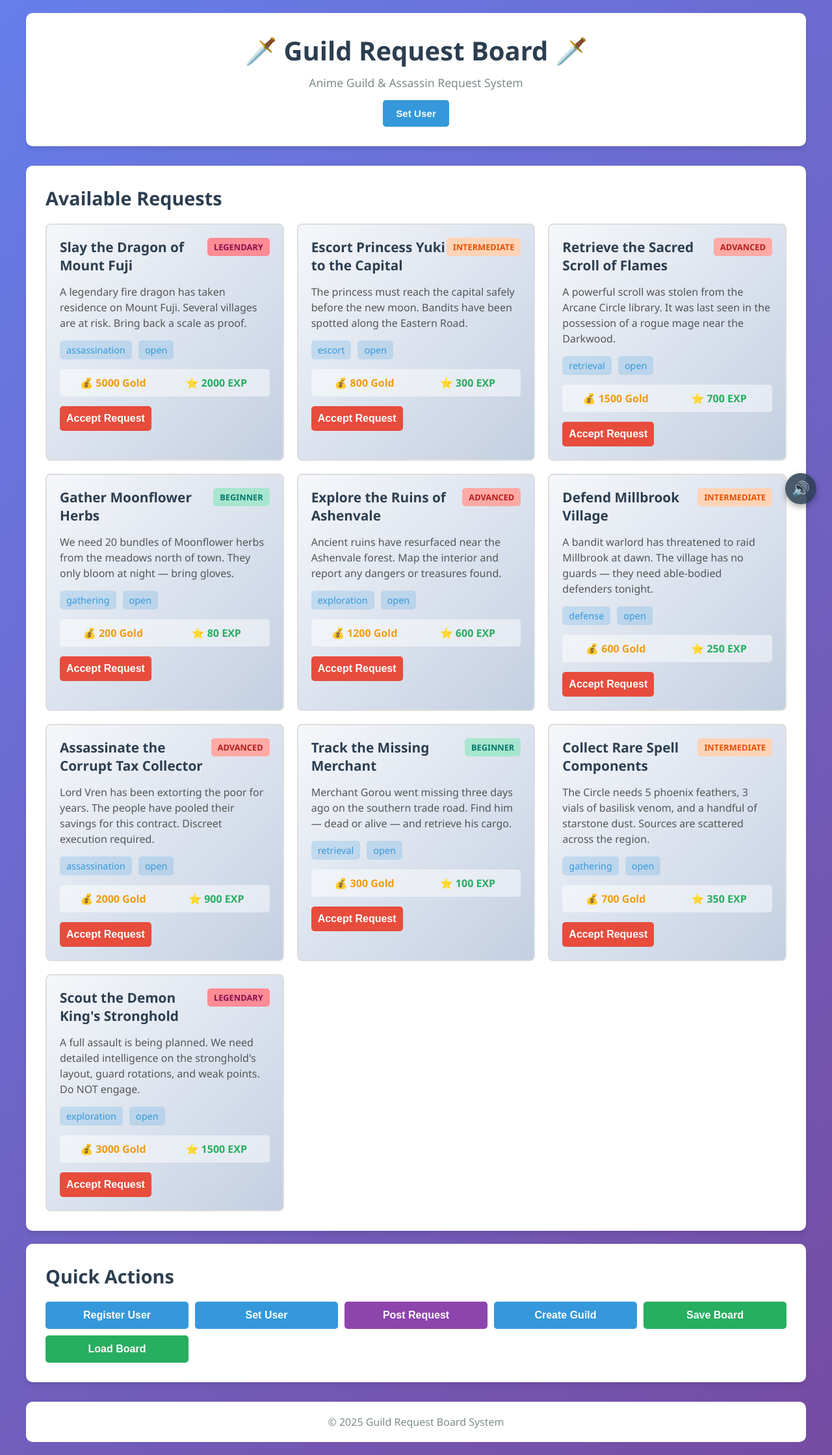
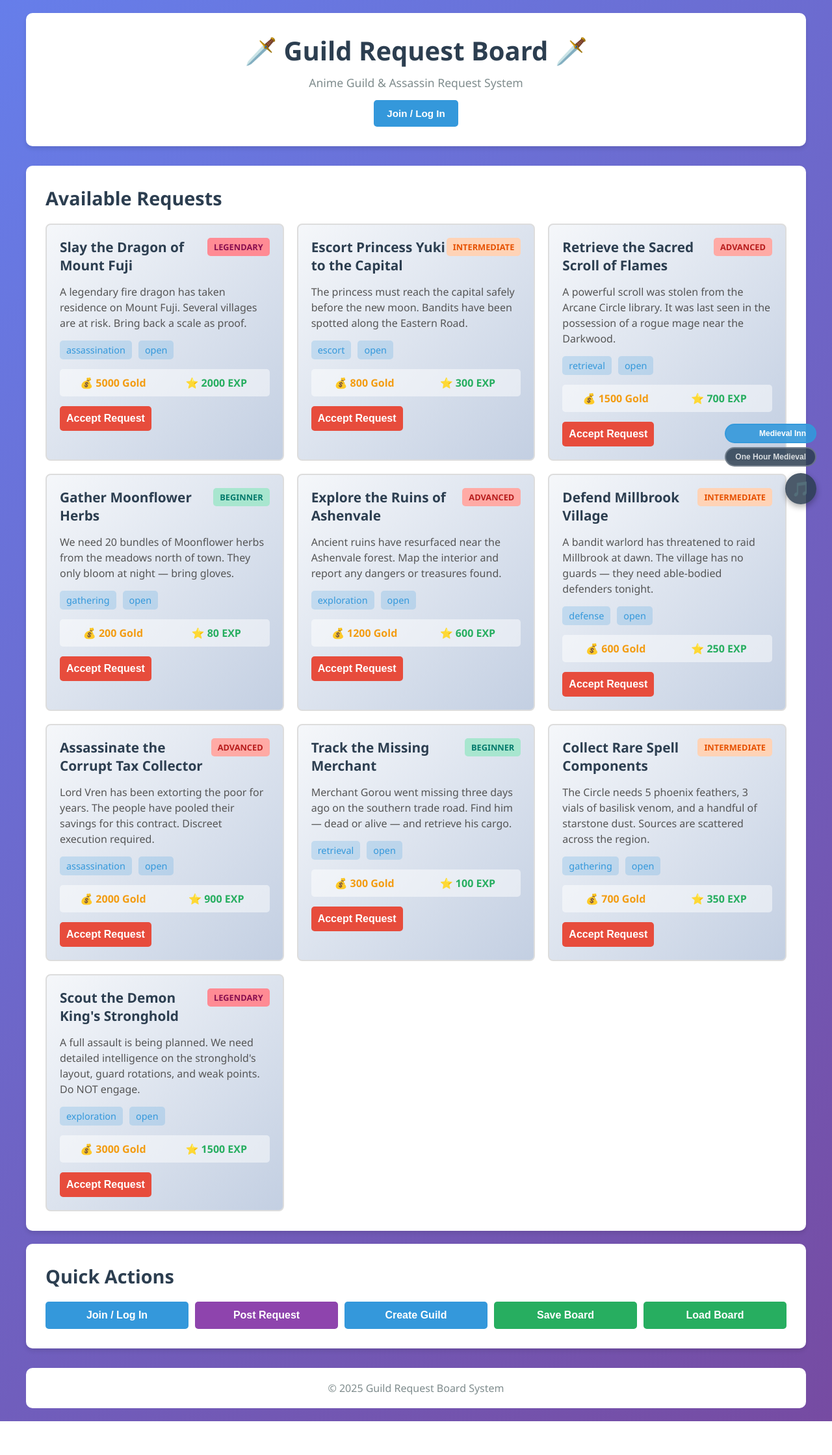
Before and after one commit to AlarisP/littleAiApplication, a Flask app: page / in a window 1280 px wide. Shown: the whole page at 65% size. After the commit the page ends 2187 px from the top, so only its background shows below. Run offline with Flask 3, Linux system fonts and the light colour scheme.

Commit message:
fix: tasks auto-load on start, seamless username login, no UUID exposure, taken status

```diff
--- a/app.py
+++ b/app.py
@@ -21,7 +21,7 @@ api = RequestBoardAPI(board)
 # ID of the system "Town Board" guild — set during setup_demo_data()
 system_guild_id: str = ""
 
-# Demo data setup
+
 def setup_demo_data():
     """Setup some demo data for testing"""
     global system_guild_id
@@ -122,6 +122,10 @@ def setup_demo_data():
         board.post_request(req.posted_by, req)
 
 
+# Run setup at import time so gunicorn picks it up
+setup_demo_data()
+
+
 # Routes
 
 @app.route('/')
@@ -209,6 +213,17 @@ def complete_request(request_id):
     return jsonify(api.complete_request(user_id, request_id))
 
 
+@app.route('/api/users/login', methods=['POST'])
+def login_user():
+    """Log in by username"""
+    data = request.get_json()
+    username = (data.get('username') or '').strip()
+    user = board.get_user_by_username(username)
+    if user:
+        return jsonify({"success": True, "user_id": user.id, "username": user.username})
+    return jsonify({"success": False, "error": "User not found"})
+
+
 @app.route('/api/users/register', methods=['POST'])
 def register_user():
     """Register a new user"""
@@ -281,6 +296,5 @@ def server_error(e):
 
 
 if __name__ == '__main__':
-    setup_demo_data()
     port = int(os.environ.get('PORT', 5000))
     app.run(host='0.0.0.0', port=port, debug=False, use_reloader=False)
--- a/static/script.js
+++ b/static/script.js
@@ -38,24 +38,61 @@ function updateUserBar() {
                 if (data.success) {
                     const u = data.user;
                     bar.innerHTML = `
-                        <span>Logged in as <strong>${u.username}</strong> &nbsp;|&nbsp;
+                        <span>Welcome, <strong>${u.username}</strong> &nbsp;|&nbsp;
                         Lv.${u.level} &nbsp;|&nbsp; 💰 ${u.gold} Gold &nbsp;|&nbsp; ⭐ ${u.experience} XP</span>
                         <button onclick="clearCurrentUser()" class="btn-logout">Log Out</button>
                     `;
                 } else {
                     localStorage.removeItem('guildUserId');
-                    bar.innerHTML = '<button onclick="showSetUserForm()" class="btn btn-primary">Set User</button>';
+                    bar.innerHTML = '<button onclick="showLoginModal()" class="btn btn-primary">Join / Log In</button>';
                 }
             });
     } else {
-        bar.innerHTML = '<button onclick="showSetUserForm()" class="btn btn-primary">Set User</button>';
+        bar.innerHTML = '<button onclick="showLoginModal()" class="btn btn-primary">Join / Log In</button>';
     }
 }
 
-function showSetUserForm() {
-    const userId = prompt('Enter your User ID (or register first using Quick Actions):');
-    if (userId && userId.trim()) {
-        setCurrentUserId(userId.trim());
+// --- Login / Register modal ---
+
+function showLoginModal() {
+    document.getElementById('login-modal').style.display = 'flex';
+    setTimeout(() => document.getElementById('login-username').focus(), 50);
+}
+
+function closeLoginModal() {
+    document.getElementById('login-modal').style.display = 'none';
+    document.getElementById('login-username').value = '';
+}
+
+async function submitLogin() {
+    const username = document.getElementById('login-username').value.trim();
+    if (!username) return;
+
+    try {
+        // Try login first
+        let data = await fetch('/api/users/login', {
+            method: 'POST',
+            headers: { 'Content-Type': 'application/json' },
+            body: JSON.stringify({ username }),
+        }).then(r => r.json());
+
+        if (!data.success) {
+            // Not found — register as new adventurer
+            data = await fetch('/api/users/register', {
+                method: 'POST',
+                headers: { 'Content-Type': 'application/json' },
+                body: JSON.stringify({ username }),
+            }).then(r => r.json());
+        }
+
+        if (data.success) {
+            closeLoginModal();
+            setCurrentUserId(data.user_id);
+        } else {
+            alert('Could not join: ' + data.error);
+        }
+    } catch (error) {
+        alert('Error: ' + error);
     }
 }
 
@@ -93,10 +130,12 @@ async function loadRequests() {
             const isOwner = userId && request.posted_by_user === userId;
 
             let actionHTML = '';
-            if (!userId) {
+            if (isActive) {
+                actionHTML = `<button class="btn-finish" data-id="${request.id}">Finish Request</button>`;
+            } else if (request.status === 'in_progress') {
+                actionHTML = `<span class="taken-label">⚔️ In Progress</span>`;
+            } else if (!userId) {
                 actionHTML = `<button class="btn-accept" data-id="${request.id}">Accept Request</button>`;
-            } else if (isActive) {
-                actionHTML = `<button class="btn-finish" data-id="${request.id}">Finish Request</button>`;
             } else if (isDeclined) {
                 actionHTML = `<span class="declined-label">Declined</span>`;
             } else if (isOwner) {
@@ -220,10 +259,10 @@ function renderMyList(containerId, requests, type) {
 // --- Actions ---
 
 async function acceptRequest(requestId) {
-    let userId = getCurrentUserId();
+    const userId = getCurrentUserId();
     if (!userId) {
-        userId = prompt('Enter your User ID:');
-        if (!userId) return;
+        showLoginModal();
+        return;
     }
 
     try {
@@ -246,10 +285,10 @@ async function acceptRequest(requestId) {
 }
 
 async function declineRequest(requestId) {
-    let userId = getCurrentUserId();
+    const userId = getCurrentUserId();
     if (!userId) {
-        userId = prompt('Enter your User ID:');
-        if (!userId) return;
+        showLoginModal();
+        return;
     }
 
     try {
@@ -271,10 +310,10 @@ async function declineRequest(requestId) {
 }
 
 async function finishRequest(requestId) {
-    let userId = getCurrentUserId();
+    const userId = getCurrentUserId();
     if (!userId) {
-        userId = prompt('Enter your User ID:');
-        if (!userId) return;
+        showLoginModal();
+        return;
     }
 
     try {
@@ -286,6 +325,11 @@ async function finishRequest(requestId) {
 
         if (data.success) {
             alert(`Request completed! +${data.reward.gold} Gold, +${data.reward.experience} EXP`);
+
+            const total = (parseInt(localStorage.getItem('guildTotalCompleted') || '0')) + 1;
+            localStorage.setItem('guildTotalCompleted', total);
+            if (total % 10 === 0) playWellArmedPeasants();
+
             await loadRequests();
             await loadMyRequests();
             updateUserBar();
@@ -297,37 +341,12 @@ async function finishRequest(requestId) {
     }
 }
 
-// --- User / Guild management ---
-
-function showRegisterForm() {
-    const username = prompt('Enter username:');
-    if (!username) return;
-    registerUser(username);
-}
-
-async function registerUser(username) {
-    try {
-        const data = await fetch('/api/users/register', {
-            method: 'POST',
-            headers: { 'Content-Type': 'application/json' },
-            body: JSON.stringify({ username }),
-        }).then(r => r.json());
-
-        if (data.success) {
-            alert(`Registered! User ID: ${data.user_id}\n\nYou are now logged in as ${username}.`);
-            setCurrentUserId(data.user_id);
-        } else {
-            alert('Error: ' + data.error);
-        }
-    } catch (error) {
-        alert('Error registering user: ' + error);
-    }
-}
+// --- Guild management ---
 
 function showCreateGuildForm() {
     const name = prompt('Enter guild name:');
     if (!name) return;
-    const description = prompt('Enter guild description:');
+    const description = prompt('Enter guild description (optional):') || '';
     createGuild(name, description);
 }
 
@@ -340,7 +359,7 @@ async function createGuild(name, description) {
         }).then(r => r.json());
 
         if (data.success) {
-            alert(`Guild created! Guild ID: ${data.guild_id}`);
+            alert(`Guild "${name}" created!`);
         } else {
             alert('Error: ' + data.error);
         }
@@ -467,21 +486,51 @@ async function deleteRequest(requestId) {
 
 // --- Background music ---
 
-function initMusic() {
-    const music = document.getElementById('bg-music');
+let chosenTrack = 'medieval'; // 'medieval' or 'one_hour'
+let jinglePlaying = false;
+
+function getTrackUrl(track) {
+    return track === 'one_hour'
+        ? '/static/one_hour_medieval.mp3'
+        : '/static/medieval_inn_music.mp3';
+}
+
+function updateMusicSelectorUI() {
+    document.querySelectorAll('.music-option').forEach(btn => {
+        btn.classList.toggle('active', btn.dataset.track === chosenTrack);
+    });
+}
+
+function switchTrack(track) {
+    chosenTrack = track;
+    localStorage.setItem('guildMusicChoice', track);
+    updateMusicSelectorUI();
+
+    if (jinglePlaying) return; // will resume correct track after jingle ends
+
+    const bgMusic = document.getElementById('bg-music');
+    const wasPlaying = !bgMusic.paused;
+    bgMusic.src = getTrackUrl(track);
+    bgMusic.loop = true;
+    if (wasPlaying) bgMusic.play();
+}
+
+function startBgMusic() {
+    const bgMusic = document.getElementById('bg-music');
     const toggle = document.getElementById('music-toggle');
     const banner = document.getElementById('music-banner');
 
-    music.volume = 0.4;
+    bgMusic.src = getTrackUrl(chosenTrack);
+    bgMusic.loop = true;
+    bgMusic.volume = 0.4;
 
-    // Try autoplay immediately
-    music.play().then(() => {
+    bgMusic.play().then(() => {
         toggle.textContent = '🔊';
+        banner.style.display = 'none';
     }).catch(() => {
-        // Autoplay blocked — show banner and wait for first interaction
         banner.style.display = 'block';
         const startOnInteraction = () => {
-            music.play().then(() => {
+            bgMusic.play().then(() => {
                 toggle.textContent = '🔊';
                 banner.style.display = 'none';
             });
@@ -491,17 +540,87 @@ function initMusic() {
         document.addEventListener('click', startOnInteraction);
         document.addEventListener('keydown', startOnInteraction);
     });
+}
+
+function playIntroThenBg() {
+    const intro = new Audio('/static/never.mp3');
+    intro.volume = 0.5;
+    intro.currentTime = 58;
+
+    const onTimeUpdate = () => {
+        if (intro.currentTime >= 81) {
+            intro.pause();
+            intro.removeEventListener('timeupdate', onTimeUpdate);
+            startBgMusic();
+        }
+    };
+
+    intro.addEventListener('loadedmetadata', () => {
+        intro.currentTime = 58;
+    }, { once: true });
+
+    intro.addEventListener('timeupdate', onTimeUpdate);
+    intro.addEventListener('ended', startBgMusic, { once: true });
+
+    intro.play().catch(() => {
+        // Autoplay blocked — skip intro and go straight to bg music
+        intro.removeEventListener('timeupdate', onTimeUpdate);
+        startBgMusic();
+    });
+}
+
+function playWellArmedPeasants() {
+    const bgMusic = document.getElementById('bg-music');
+    const toggle = document.getElementById('music-toggle');
+    const wasPaused = bgMusic.paused;
+
+    jinglePlaying = true;
+    bgMusic.pause();
+
+    const jingle = new Audio('/static/well_armed_peasants.mp3');
+    jingle.volume = 0.7;
+
+    jingle.addEventListener('ended', () => {
+        jinglePlaying = false;
+        bgMusic.src = getTrackUrl(chosenTrack);
+        bgMusic.loop = true;
+        if (!wasPaused) {
+            bgMusic.play().then(() => { toggle.textContent = '🔊'; });
+        }
+    }, { once: true });
+
+    jingle.play().catch(() => {
+        jinglePlaying = false;
+    });
+}
+
+function initMusic() {
+    const bgMusic = document.getElementById('bg-music');
+    const toggle = document.getElementById('music-toggle');
+
+    chosenTrack = localStorage.getItem('guildMusicChoice') || 'medieval';
+    updateMusicSelectorUI();
+
+    bgMusic.volume = 0.4;
 
     toggle.addEventListener('click', (e) => {
-        e.stopPropagation(); // don't trigger the interaction listener
-        if (music.paused) {
-            music.play();
+        e.stopPropagation();
+        if (bgMusic.paused) {
+            bgMusic.play();
             toggle.textContent = '🔊';
         } else {
-            music.pause();
+            bgMusic.pause();
             toggle.textContent = '🔇';
         }
     });
+
+    // Play Never.mp3 intro (0:58–1:21) on first visit this session
+    if (!sessionStorage.getItem('introPlayed')) {
+        sessionStorage.setItem('introPlayed', '1');
+        playIntroThenBg();
+    } else {
+        startBgMusic();
+    }
 }
 
 // --- Init ---
--- a/static/style.css
+++ b/static/style.css
@@ -223,6 +223,18 @@ main {
     flex: none;
 }
 
+.taken-label {
+    display: block;
+    width: 100%;
+    padding: 10px;
+    text-align: center;
+    background: #fef3cd;
+    color: #856404;
+    border-radius: 5px;
+    font-weight: bold;
+    font-size: 0.9em;
+}
+
 .declined-label {
     display: block;
     width: 100%;
@@ -394,9 +406,44 @@ footer {
     transform: scale(1.1);
 }
 
+.music-selector {
+    position: fixed;
+    bottom: 82px;
+    right: 24px;
+    display: flex;
+    flex-direction: column;
+    gap: 6px;
+    z-index: 100;
+}
+
+.music-option {
+    padding: 6px 14px;
+    border: 2px solid rgba(255, 255, 255, 0.25);
+    border-radius: 20px;
+    background: rgba(44, 62, 80, 0.85);
+    color: rgba(255, 255, 255, 0.8);
+    font-size: 0.75em;
+    font-weight: bold;
+    cursor: pointer;
+    transition: all 0.2s;
+    white-space: nowrap;
+    text-align: right;
+}
+
+.music-option:hover {
+    background: rgba(44, 62, 80, 1);
+    color: white;
+}
+
+.music-option.active {
+    background: rgba(52, 152, 219, 0.9);
+    border-color: rgba(52, 152, 219, 0.9);
+    color: white;
+}
+
 .music-banner {
     position: fixed;
-    bottom: 80px;
+    bottom: 200px;
     right: 24px;
     background: rgba(44, 62, 80, 0.9);
     color: white;
@@ -472,6 +519,13 @@ footer {
     box-shadow: 0 10px 30px rgba(0, 0, 0, 0.3);
 }
 
+.modal-subtitle {
+    color: #666;
+    font-size: 0.9em;
+    margin-bottom: 18px;
+    margin-top: -10px;
+}
+
 .modal h2 {
     color: var(--primary-color);
     margin-bottom: 20px;
--- a/templates/index.html
+++ b/templates/index.html
@@ -44,8 +44,7 @@
             <section class="form-section">
                 <h2>Quick Actions</h2>
                 <div class="action-buttons">
-                    <button onclick="showRegisterForm()" class="btn btn-primary">Register User</button>
-                    <button onclick="showSetUserForm()" class="btn btn-primary">Set User</button>
+                    <button onclick="showLoginModal()" class="btn btn-primary">Join / Log In</button>
                     <button onclick="showPostRequestModal()" class="btn btn-post">Post Request</button>
                     <button onclick="showCreateGuildForm()" class="btn btn-primary">Create Guild</button>
                     <button onclick="saveBoard()" class="btn btn-secondary">Save Board</button>
@@ -57,6 +56,23 @@
         <footer>
             <p>&copy; 2025 Guild Request Board System</p>
         </footer>
+    </div>
+
+    <!-- Login / Register Modal -->
+    <div id="login-modal" class="modal-overlay" style="display:none;" onclick="if(event.target===this)closeLoginModal()">
+        <div class="modal">
+            <h2>⚔️ Enter the Guild</h2>
+            <p class="modal-subtitle">Enter your username to log in. New here? We'll sign you up automatically.</p>
+            <div class="form-group">
+                <label>Username</label>
+                <input type="text" id="login-username" placeholder="Your adventurer name" maxlength="50"
+                    onkeydown="if(event.key==='Enter')submitLogin()">
+            </div>
+            <div class="modal-actions">
+                <button onclick="submitLogin()" class="btn btn-primary">Enter Guild</button>
+                <button onclick="closeLoginModal()" class="btn btn-secondary">Cancel</button>
+            </div>
+        </div>
     </div>
 
     <!-- Post Request Modal -->
@@ -119,6 +135,11 @@
         🎵 Click anywhere to start the music
     </div>
 
+    <div class="music-selector">
+        <button class="music-option" data-track="medieval" onclick="switchTrack('medieval')">Medieval Inn</button>
+        <button class="music-option" data-track="one_hour" onclick="switchTrack('one_hour')">One Hour Medieval</button>
+    </div>
+
     <button id="music-toggle" class="music-toggle" title="Toggle music">🎵</button>
 
     <script src="{{ url_for('static', filename='script.js') }}"></script>
```
Also changed, not shown: 5 other files.
